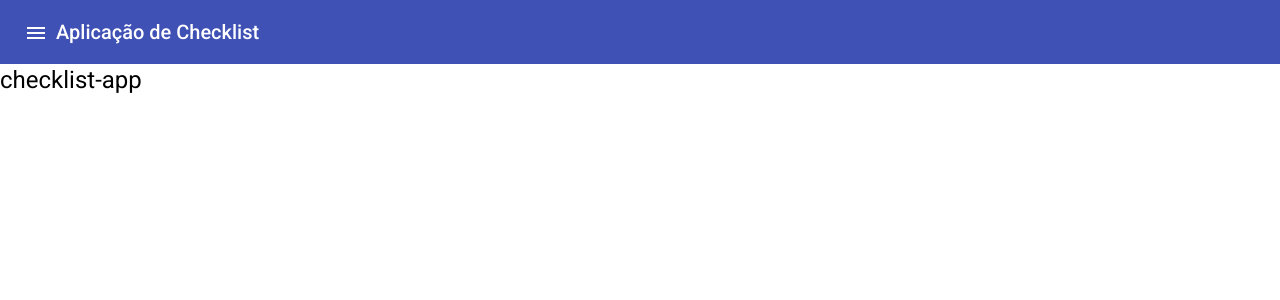
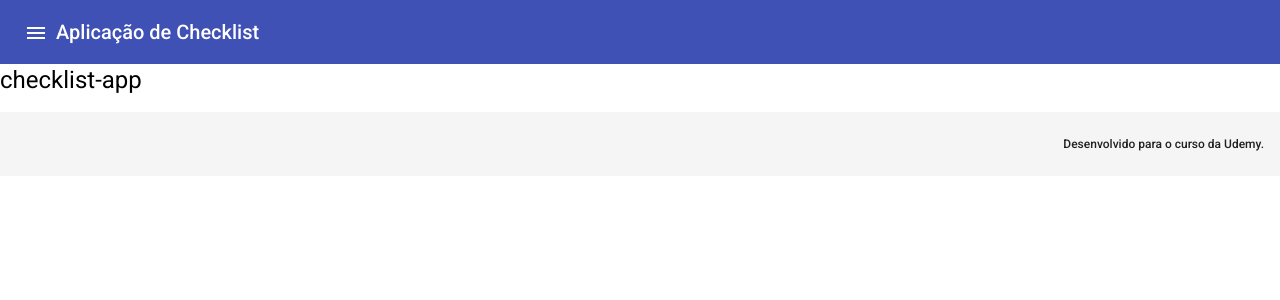
Before and after one commit to calazarin/checklist-spa, an Angular app: page / in a window 1280 px wide. Shown: the top 300 px of the page. Built offline with nearby package versions, Linux system fonts and the light colour scheme.

Commit message:
Adding app footer

```diff
--- a/src/app/app.component.html
+++ b/src/app/app.component.html
@@ -1,3 +1,4 @@
 <app-header></app-header>
 <h1>{{title}}</h1>
 <router-outlet></router-outlet>
+<app-footer></app-footer>
--- a/src/app/app.module.ts
+++ b/src/app/app.module.ts
@@ -6,11 +6,13 @@ import { BrowserAnimationsModule } from '@angular/platform-browser/animations';
 import { FormsModule } from '@angular/forms';
 import { HeaderComponent } from './header/header.component';
 import { MaterialModule } from './material.module';
+import { FooterComponent } from './footer/footer.component';
 
 @NgModule({
   declarations: [
     AppComponent,
-    HeaderComponent
+    HeaderComponent,
+    FooterComponent
   ],
   imports: [
     BrowserModule,
--- /dev/null
+++ b/src/app/footer/footer.component.css
@@ -0,0 +1,9 @@
+.footer-container{
+  display: flex;
+  flex-direction: row;
+  justify-content: flex-end;
+}
+
+.footer-container div{
+  font-size: 12px;
+}
--- /dev/null
+++ b/src/app/footer/footer.component.html
@@ -0,0 +1,5 @@
+<mat-toolbar class="footer-container">
+  <div>
+    <span>{{copywrites}}</span>
+  </div>
+</mat-toolbar>
--- /dev/null
+++ b/src/app/footer/footer.component.ts
@@ -0,0 +1,17 @@
+import { Component, OnInit } from '@angular/core';
+
+@Component({
+  selector: 'app-footer',
+  templateUrl: './footer.component.html',
+  styleUrls: ['./footer.component.css']
+})
+export class FooterComponent implements OnInit {
+
+  public copywrites = 'Desenvolvido para o curso da Udemy.';
+
+  constructor() { }
+
+  ngOnInit(): void {
+  }
+
+}
```
Also changed, not shown: 1 other file (tests, documents, lock files or other folders).
